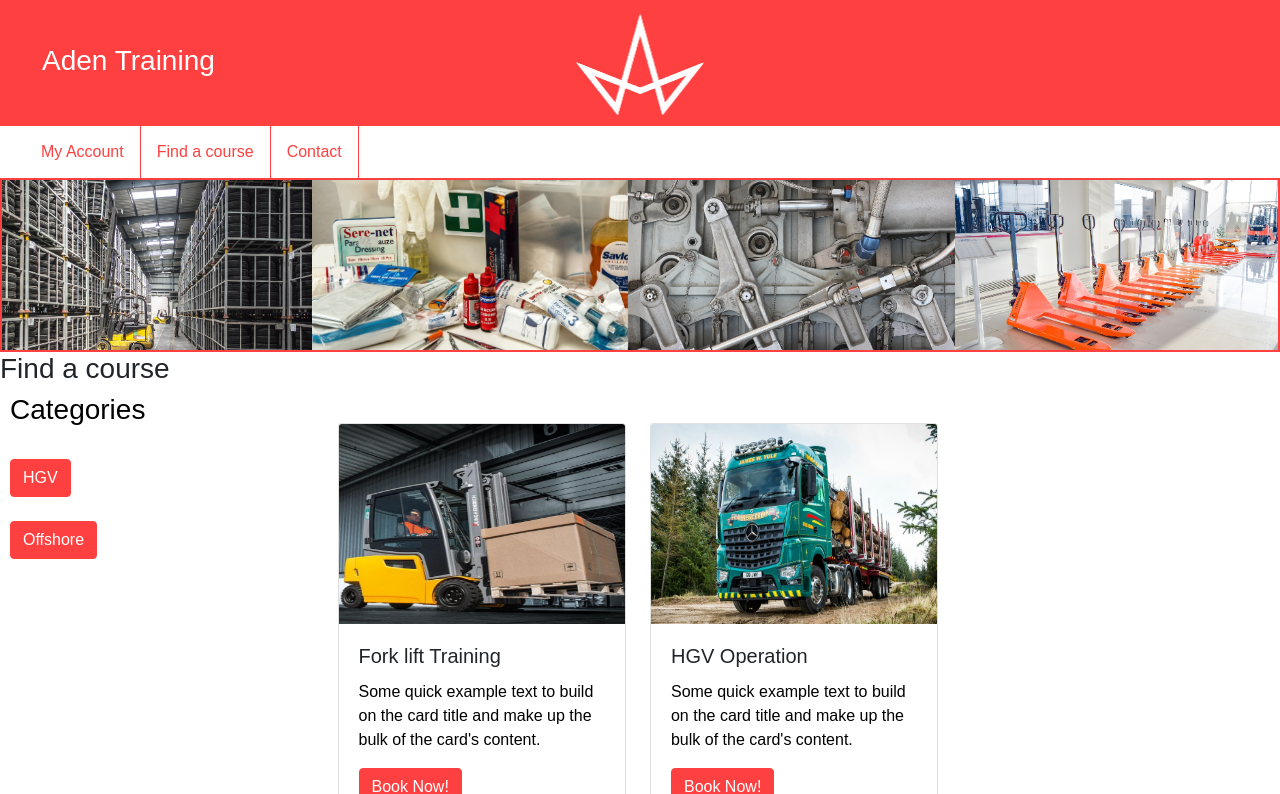
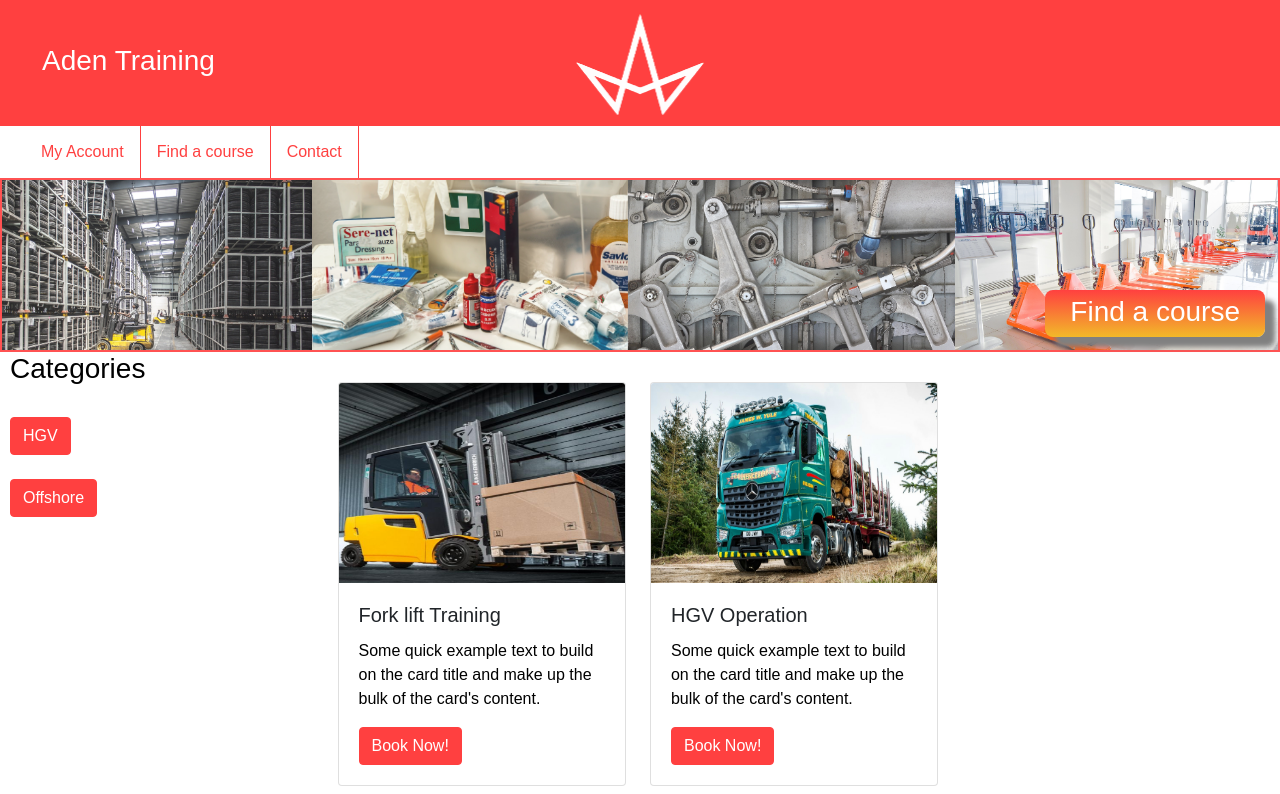
Before and after one commit to Aden-Training/Training_Portal, a Flask app: page /findcourse in a window 1280 px wide. Shown: the top 794 px of the page. Run offline with Flask 2, Linux system fonts and the light colour scheme; data comes from the database, SQL or seed files in the repository; some libraries are stand-ins or nearby versions.

Commit message:
Added image to top of page, with label

```diff
--- a/static/css/master.css
+++ b/static/css/master.css
@@ -43,15 +43,29 @@ p{
 .headerImg {
   display: block;
   margin: auto;
-  width: 50%;
+  max-width: 50%;
   margin-top: -50px;
 }
 
 /* Image on top of page */
 .topImg {
   border: 2px solid #ff4040;
+  opacity: 0.9;
 }
 
+.topImgcontent{
+  position: absolute;
+  bottom: 15px;
+  right: 30px;
+  background-image:linear-gradient(#ff4040, #f2b929);
+  color: white;
+  padding-left: 25px;
+  padding-right: 25px;
+  padding-top: 5px;
+  border-radius: 8px;
+  text-align: center;
+  box-shadow: 10px 10px 5px grey;
+}
 
 .loginForm{
   text-align: center;
--- a/templates/findcourse.html
+++ b/templates/findcourse.html
@@ -3,7 +3,7 @@
 <div class="row">
     <div class="col-md-12" id="container">
         <img src="{{url_for('static', filename = 'img/banner_findCourse.png')}}" class="topImg" style="width:100%;height:auto;">
-        <div class="content">
+        <div class="topImgcontent">
             <h3>Find a course</h3>
         </div>
     </div>
```
